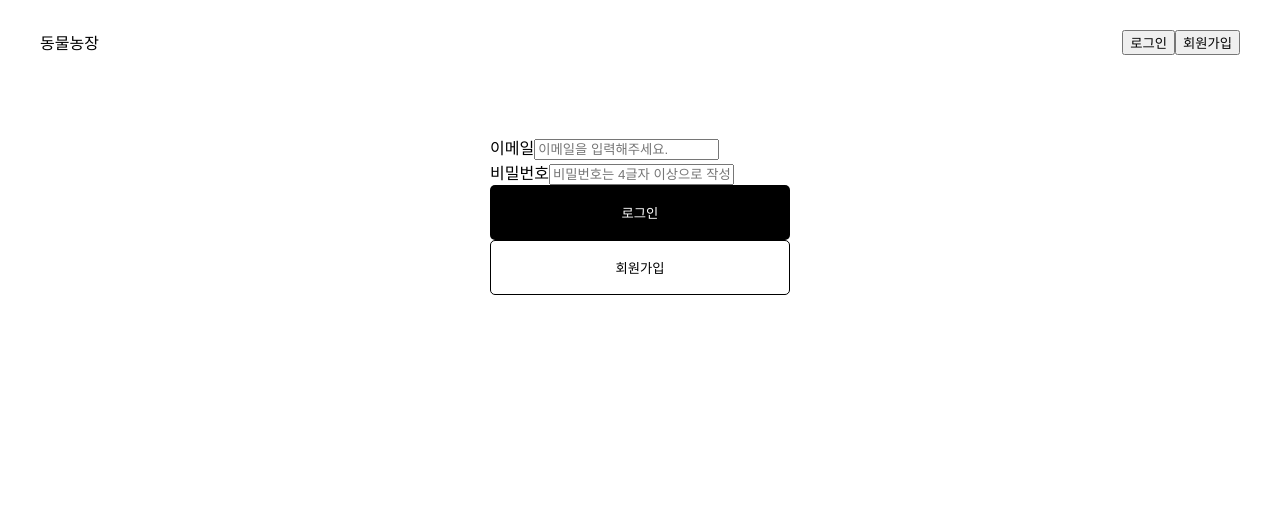
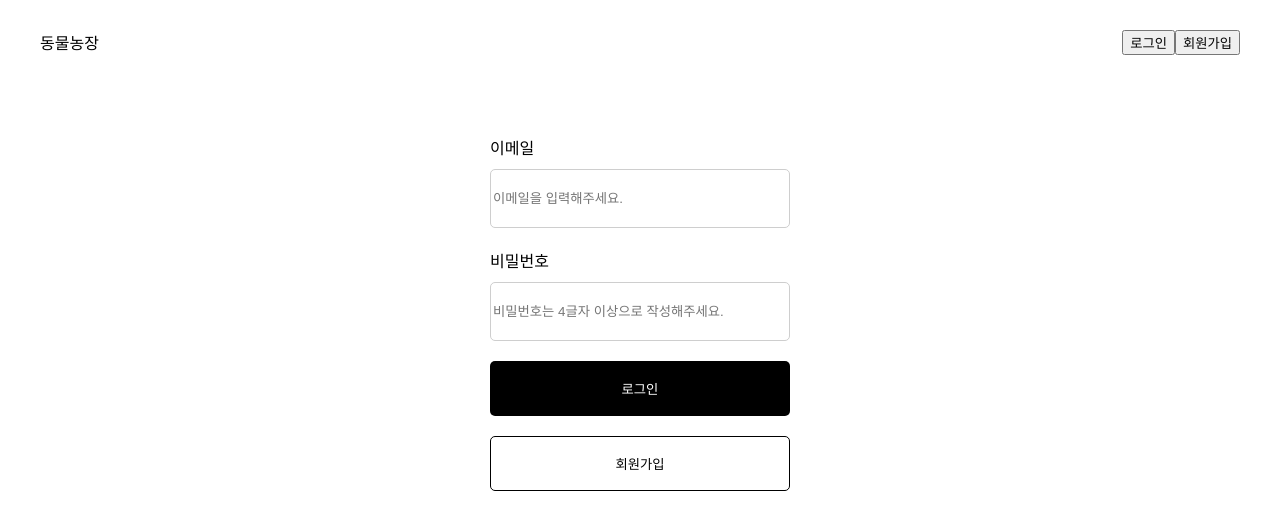
Before and after one commit to saehwa95/animal-farm, a React (Create React App) app: page /login in a window 1280 px wide. Shown: the top 530 px of the page. Built offline with nearby package versions, Linux system fonts and the light colour scheme.

Commit message:
회원가입, 로그인 페이지 이동 적용

```diff
--- a/src/components/user/LoginForm.jsx
+++ b/src/components/user/LoginForm.jsx
@@ -1,7 +1,9 @@
 import React, { useState } from "react";
+import styled from "styled-components";
 import Wrapper from "../../elements/Wrapper";
 import LgPrimaryBtn from "../../elements/LgPrimaryBtn";
 import LgSecondaryBtn from "../../elements/LgSecondaryBtn";
+import { Link } from "react-router-dom";
 
 const LoginForm = () => {
   const [loginInput, setLoginInput] = useState({ email: "", password: "" });
@@ -13,39 +15,54 @@ const LoginForm = () => {
   const loginOnchangeHandler = (e) => {
     const { name, value } = e.target;
     setLoginInput({ ...loginInput, [name]: value });
-    console.log(value)
   };
 
   return (
     <Wrapper>
-      <form onSubmit={loginSubmitHandler}>
+      <form onSubmit={loginSubmitHandler} style={{ margin: "0 0 20px 10px" }}>
         <div>
+          <label>
             <span>이메일</span>
-          <input
+            <div>
+              <StInput
                 type="email"
                 placeholder="이메일을 입력해주세요."
                 name="email"
                 value={loginInput.email}
                 onChange={loginOnchangeHandler}
-            required
               />
             </div>
+          </label>
+        </div>
         <div>
+          <label>
             <span>비밀번호</span>
-          <input
+            <div>
+              <StInput
                 type="password"
                 placeholder="비밀번호는 4글자 이상으로 작성해주세요."
                 name="password"
                 value={loginInput.password}
                 onChange={loginOnchangeHandler}
-            required
               />
+            </div>
+          </label>
         </div>
         <LgPrimaryBtn>로그인</LgPrimaryBtn>
       </form>
+      <Link to={`/register`}>
         <LgSecondaryBtn>회원가입</LgSecondaryBtn>
+      </Link>
     </Wrapper>
   );
 };
 
 export default LoginForm;
+
+const StInput = styled.input`
+  width: 294px;
+  height: 55px;
+  border-radius: 5px;
+  border: 1px solid #cecece;
+  margin: 10px 10px 20px 0;
+`;
--- a/src/components/user/RegisterForm.jsx
+++ b/src/components/user/RegisterForm.jsx
@@ -21,8 +21,6 @@ const RegisterForm = () => {
     setRegisterInput({ ...registerInput, [name]: value });
   };
 
-  const registerBtn = () => {};
-
   return (
     <Wrapper>
       <form onSubmit={registerSubmitHandler}>
@@ -36,7 +34,6 @@ const RegisterForm = () => {
                 name="email"
                 value={registerInput.email}
                 onChange={registerOnchangeInput}
-                required
               />
               <SmSecondaryBtn>중복확인</SmSecondaryBtn>
             </div>
@@ -52,7 +49,6 @@ const RegisterForm = () => {
                 name="nickName"
                 value={registerInput.nickName}
                 onChange={registerOnchangeInput}
-                required
               />
             </div>
           </label>
@@ -67,7 +63,6 @@ const RegisterForm = () => {
                 name="password"
                 value={registerInput.password}
                 onChange={registerOnchangeInput}
-                required
               />
             </div>
           </label>
@@ -82,12 +77,11 @@ const RegisterForm = () => {
                 name="confirmPassword"
                 value={registerInput.confirmPassword}
                 onChange={registerOnchangeInput}
-                required
               />
             </div>
           </label>
         </div>
-        <LgPrimaryBtn onClick={registerBtn}>회원가입 완료</LgPrimaryBtn>
+        <LgPrimaryBtn>회원가입 완료</LgPrimaryBtn>
       </form>
     </Wrapper>
   );
@@ -100,6 +94,5 @@ const StInput = styled.input`
   height: 55px;
   border-radius: 5px;
   border: 1px solid #cecece;
-  margin: 10px 10px 10px 0;
-
+  margin: 10px 10px 20px 0;
 `;
```
Also changed, not shown: src/hooks/useValidation.js (added, +9 -0 lines). Lines whose indentation alone changed are shown as unchanged.
